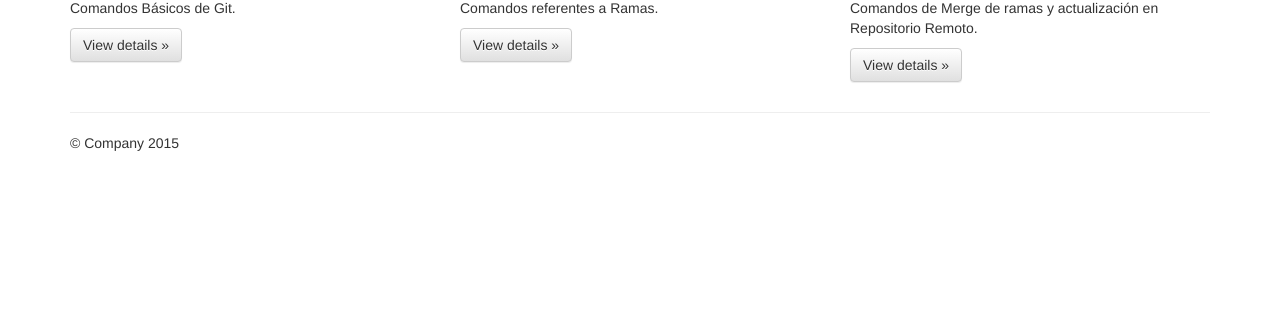
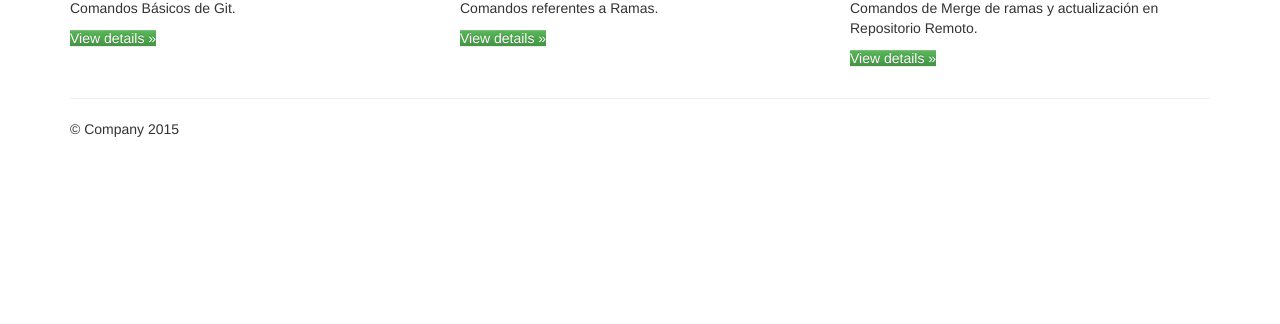
Before and after one commit to ManuelTsoft/Trabajo2_Manuel_Gonzalez, a plain HTML site: page index.html in a window 1280 px wide. Shown: the part 476-800 px from the top of the page. Drawn offline with nearby package versions, Linux system fonts and the light colour scheme.

Commit message:
Cambio Feature2 Botones 4

```diff
--- a/index.html
+++ b/index.html
@@ -67,17 +67,17 @@
         <div class="col-md-4">
           <h2>Comandos Básicos</h2>
           <p>Comandos Básicos de Git. </p>
-          <p><a class="btn btn-default" href="#" role="button">View details &raquo;</a></p>
+          <p><a class="btn-success" href="#" role="button">View details &raquo;</a></p>
         </div>
         <div class="col-md-4">
           <h2>Comandos Intermedios</h2>
           <p>Comandos referentes a Ramas. </p>
-          <p><a class="btn btn-default" href="#" role="button">View details &raquo;</a></p>
+          <p><a class="btn-success" href="#" role="button">View details &raquo;</a></p>
        </div>
         <div class="col-md-4">
           <h2>Comandos Avanzados</h2>
           <p>Comandos de Merge de ramas y actualización en Repositorio Remoto.</p>
-          <p><a class="btn btn-default" href="#" role="button">View details &raquo;</a></p>
+          <p><a class="btn-success" href="#" role="button">View details &raquo;</a></p>
         </div>
       </div>
 
```
